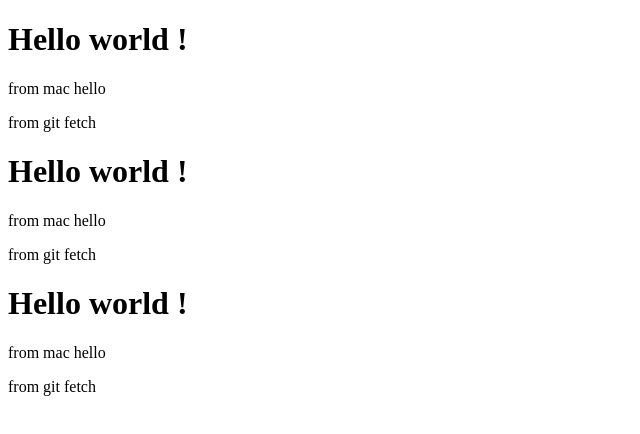
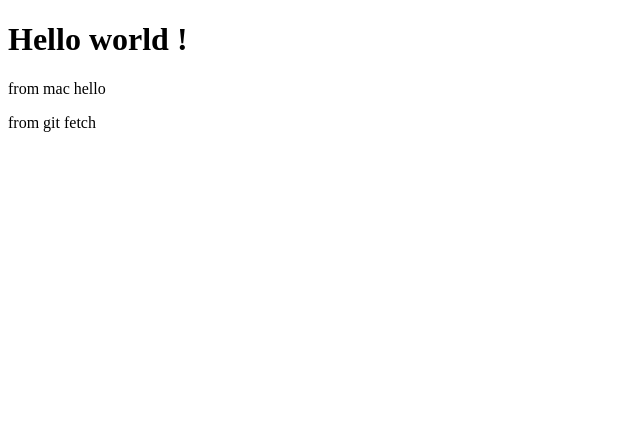
Before and after one commit to Fensley/git-remote, a plain HTML site: page index.html in a window 1280 px wide. Shown: the whole page, without its empty margins (0-640 px from the left). Drawn offline with Linux system fonts and the light colour scheme.

Commit message:
initial commit

```diff
--- a/index.html
+++ b/index.html
@@ -11,15 +11,6 @@
 
     <p>from git fetch</p>
 
-    <h1>Hello world !</h1>
-    <p>from mac hello</p>
-
-    <p>from git fetch</p>
-
-    <h1>Hello world !</h1>
-    <p>from mac hello</p>
-
-    <p>from git fetch</p>
     <script src="index.js"></script>
   </body>
 </html>
```
